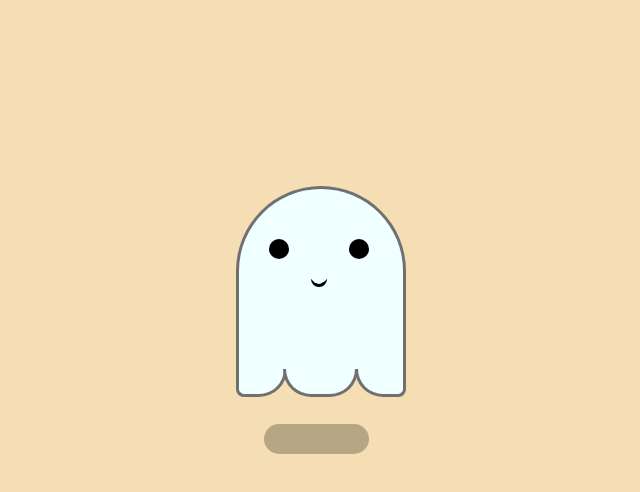
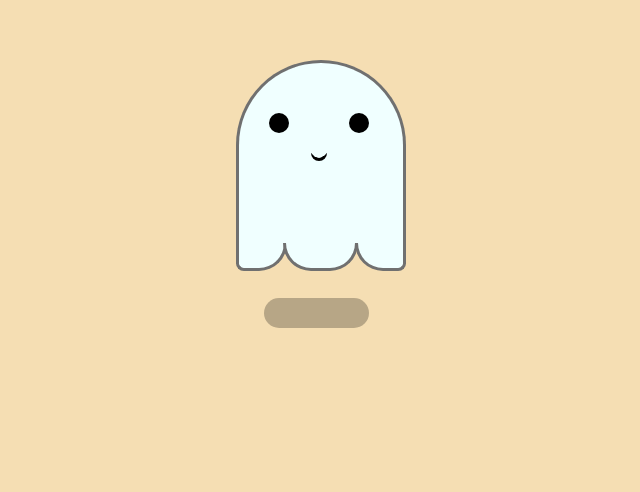
Before and after one commit to kisstp2006/goofyaahghostinhtml, a plain HTML site: page index.html in a window 1280 px wide. Shown: the part 256-748 px from the top of the page, without its empty margins (214-854 px from the left). Drawn offline with Linux system fonts and the light colour scheme.

Commit message:
Simple css

```diff
--- a/style.css
+++ b/style.css
@@ -6,14 +6,14 @@
     align-items: center;
     text-align: center;
     width: 170px;
+    margin: 25% auto;
     margin-left: 35%;
-    margin-top: 35%;
+
 
 }
 #fej{
     background-color: azure;
-    border-top-left-radius: 500px;
-    border-top-right-radius: 500px;
+    border-radius: 1500px 1500px 0 0;
     height: 110px;
     border-color: rgb(112, 112, 112);
     border-style: solid;
```
